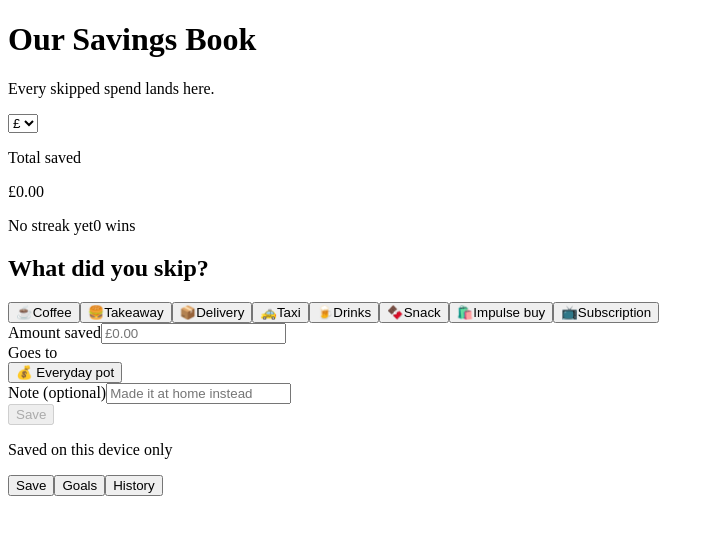
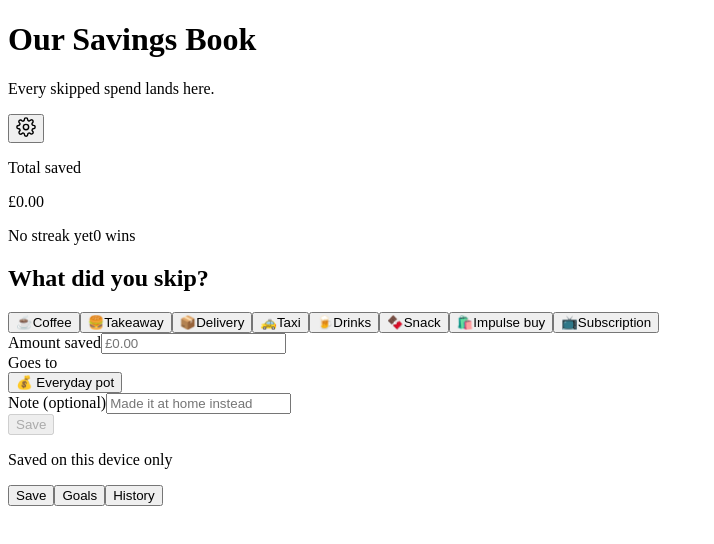
Before and after one commit to iiremozer/BudgetPlanner, a React (Vite) app: page / in a window 1280 px wide. Shown: the top 544 px of the page, without its empty margins (0-714 px from the left). Built offline with nearby package versions, Linux system fonts and the light colour scheme; the HTML template or start-up script is replaced by a standard one.

Commit message:
İsim ve para birimi ayarlar ekranına taşındı

```diff
--- a/src/App.jsx
+++ b/src/App.jsx
@@ -3,7 +3,7 @@ import Masthead from './components/Masthead.jsx';
 import EntryForm from './components/EntryForm.jsx';
 import GoalList from './components/GoalList.jsx';
 import Ledger from './components/Ledger.jsx';
-import MemberCard from './components/MemberCard.jsx';
+import Settings from './components/Settings.jsx';
 import StreakTab from './components/StreakTab.jsx';
 import TabBar from './components/TabBar.jsx';
 import { loadState, saveState, makeId } from './lib/storage.js';
@@ -46,6 +46,7 @@ export default function App() {
   const [pullDistance, setPullDistance] = useState(0);
   const [tab, setTab] = useState('save');
   const [justAdded, setJustAdded] = useState(null);
+  const [settingsOpen, setSettingsOpen] = useState(false);
 
   const stateRef = useRef(state);
   const burstTimer = useRef(null);
@@ -273,12 +274,25 @@ export default function App() {
         </div>
       ) : null}
 
-      <Masthead
-        currency={state.currency}
-        onCurrencyChange={(currency) =>
-          setState((prev) => ({ ...prev, currency, currencyAt: new Date().toISOString() }))
-        }
-      />
+      <Masthead onOpenSettings={() => setSettingsOpen(true)} />
+
+      {settingsOpen ? (
+        <Settings
+          member={state.member}
+          currency={state.currency}
+          onSetName={(name) =>
+            setState((prev) => ({
+              ...prev,
+              member: { id: prev.member?.id ?? makeId('m'), name },
+            }))
+          }
+          onCurrencyChange={(currency) =>
+            setState((prev) => ({ ...prev, currency, currencyAt: new Date().toISOString() }))
+          }
+          onClose={() => setSettingsOpen(false)}
+        />
+      ) : (
+        <>
 
       {tab === 'save' ? (
         <>
@@ -346,15 +360,6 @@ export default function App() {
             }
           />
 
-          <MemberCard
-            member={state.member}
-            onSetName={(name) =>
-              setState((prev) => ({
-                ...prev,
-                member: { id: prev.member?.id ?? makeId('m'), name },
-              }))
-            }
-          />
         </>
       ) : null}
 
@@ -378,7 +383,10 @@ export default function App() {
           : 'Saved on this device only'}
       </p>
 
-      <TabBar active={tab} onChange={setTab} badge={streak} />
+        </>
+      )}
+
+      {settingsOpen ? null : <TabBar active={tab} onChange={setTab} badge={streak} />}
 
       {burst ? (
         <div className="burst" aria-hidden="true">
--- a/src/components/Masthead.jsx
+++ b/src/components/Masthead.jsx
@@ -1,24 +1,21 @@
-import { CURRENCIES, CURRENCY_CODES } from '../lib/money.js';
-
-export default function Masthead({ currency, onCurrencyChange }) {
+export default function Masthead({ onOpenSettings }) {
   return (
     <header className="masthead">
       <div>
         <h1 className="masthead-title">Our Savings Book</h1>
         <p className="masthead-sub">Every skipped spend lands here.</p>
       </div>
-      <select
-        className="currency-pick"
-        aria-label="Currency"
-        value={currency}
-        onChange={(e) => onCurrencyChange(e.target.value)}
+      <button
+        type="button"
+        className="gear"
+        aria-label="Settings"
+        onClick={onOpenSettings}
       >
-        {CURRENCY_CODES.map((code) => (
-          <option key={code} value={code}>
-            {CURRENCIES[code].symbol}
-          </option>
-        ))}
-      </select>
+        <svg viewBox="0 0 24 24" width="20" height="20" fill="none" stroke="currentColor" strokeWidth="1.7" strokeLinecap="round" strokeLinejoin="round" aria-hidden="true">
+          <circle cx="12" cy="12" r="3.2" />
+          <path d="M19.4 15a1.6 1.6 0 0 0 .3 1.8l.1.1a2 2 0 1 1-2.8 2.8l-.1-.1a1.6 1.6 0 0 0-1.8-.3 1.6 1.6 0 0 0-1 1.5v.2a2 2 0 1 1-4 0v-.1a1.6 1.6 0 0 0-1-1.5 1.6 1.6 0 0 0-1.8.3l-.1.1a2 2 0 1 1-2.8-2.8l.1-.1a1.6 1.6 0 0 0 .3-1.8 1.6 1.6 0 0 0-1.5-1H3a2 2 0 1 1 0-4h.1a1.6 1.6 0 0 0 1.5-1 1.6 1.6 0 0 0-.3-1.8l-.1-.1a2 2 0 1 1 2.8-2.8l.1.1a1.6 1.6 0 0 0 1.8.3H9a1.6 1.6 0 0 0 1-1.5V3a2 2 0 1 1 4 0v.1a1.6 1.6 0 0 0 1 1.5 1.6 1.6 0 0 0 1.8-.3l.1-.1a2 2 0 1 1 2.8 2.8l-.1.1a1.6 1.6 0 0 0-.3 1.8V9a1.6 1.6 0 0 0 1.5 1h.2a2 2 0 1 1 0 4h-.1a1.6 1.6 0 0 0-1.5 1z" />
+        </svg>
+      </button>
     </header>
   );
 }
--- a/src/components/MemberCard.jsx
+++ /dev/null
@@ -1,49 +0,0 @@
-import { useState } from 'react';
-
-export default function MemberCard({ member, onSetName }) {
-  const [editing, setEditing] = useState(false);
-  const [name, setName] = useState(member?.name ?? '');
-
-  return (
-    <section className="card">
-      <div className="card-head">
-        <h2 className="card-title">Your name</h2>
-        {member && !editing ? <span className="card-note">{member.name}</span> : null}
-      </div>
-
-      {member && !editing ? (
-        <div className="stack">
-          <p className="hint">Shown next to the entries you log on shared goals.</p>
-          <button type="button" className="btn btn-ghost" onClick={() => setEditing(true)}>
-            Change name
-          </button>
-        </div>
-      ) : (
-        <div className="stack">
-          <p className="hint">
-            Used only on shared goals, so the other person can see who logged what.
-          </p>
-          <input
-            className="control"
-            type="text"
-            placeholder="Your name"
-            value={name}
-            maxLength={24}
-            onChange={(e) => setName(e.target.value)}
-          />
-          <button
-            type="button"
-            className="btn"
-            disabled={!name.trim()}
-            onClick={() => {
-              onSetName(name.trim());
-              setEditing(false);
-            }}
-          >
-            Save
-          </button>
-        </div>
-      )}
-    </section>
-  );
-}
--- /dev/null
+++ b/src/components/Settings.jsx
@@ -0,0 +1,85 @@
+import { useState } from 'react';
+import { CURRENCIES, CURRENCY_CODES } from '../lib/money.js';
+
+export default function Settings({ member, currency, onSetName, onCurrencyChange, onClose }) {
+  const [name, setName] = useState(member?.name ?? '');
+  const [saved, setSaved] = useState(false);
+
+  return (
+    <>
+      <div className="sheet-head">
+        <h2 className="sheet-title">Settings</h2>
+        <button type="button" className="link" onClick={onClose}>
+          Done
+        </button>
+      </div>
+
+      <section className="card">
+        <div className="card-head">
+          <h3 className="card-title">Your name</h3>
+        </div>
+        <div className="stack">
+          <p className="hint">
+            Shown next to the wins you log on shared goals, so the other person can see who saved
+            what. It is not used anywhere else.
+          </p>
+          <input
+            className="control"
+            type="text"
+            placeholder="Your name"
+            value={name}
+            maxLength={24}
+            onChange={(e) => {
+              setName(e.target.value);
+              setSaved(false);
+            }}
+          />
+          <button
+            type="button"
+            className="btn"
+            disabled={!name.trim() || name.trim() === member?.name}
+            onClick={() => {
+              onSetName(name.trim());
+              setSaved(true);
+            }}
+          >
+            {saved ? 'Saved' : 'Save name'}
+          </button>
+        </div>
+      </section>
+
+      <section className="card">
+        <div className="card-head">
+          <h3 className="card-title">Currency</h3>
+          <span className="card-note">{CURRENCIES[currency].label}</span>
+        </div>
+        <div className="chips">
+          {CURRENCY_CODES.map((code) => (
+            <button
+              key={code}
+              type="button"
+              className="chip"
+              aria-pressed={currency === code}
+              onClick={() => onCurrencyChange(code)}
+            >
+              {CURRENCIES[code].symbol} {code}
+            </button>
+          ))}
+        </div>
+        <p className="hint" style={{ marginTop: 12 }}>
+          Changing this relabels existing amounts. It does not convert them.
+        </p>
+      </section>
+
+      <section className="card">
+        <div className="card-head">
+          <h3 className="card-title">Your data</h3>
+        </div>
+        <p className="hint">
+          Everything is kept on this device. Only the goals you choose to share leave your phone,
+          and only that goal and its entries go with them.
+        </p>
+      </section>
+    </>
+  );
+}
--- a/src/styles.css
+++ b/src/styles.css
@@ -1007,3 +1007,30 @@ select {
   color: var(--mint);
   padding: 0;
 }
+
+.gear {
+  flex: none;
+  width: 40px;
+  height: 40px;
+  display: grid;
+  place-items: center;
+  background: var(--card);
+  border: 1px solid var(--line);
+  border-radius: 12px;
+  color: var(--ink);
+  cursor: pointer;
+}
+
+.sheet-head {
+  display: flex;
+  align-items: baseline;
+  justify-content: space-between;
+  gap: 12px;
+  padding: 4px 2px;
+}
+
+.sheet-title {
+  margin: 0;
+  font-size: 20px;
+  font-weight: 650;
+}
```
Also changed, not shown: 1 other file (tests, documents, lock files or other folders).
